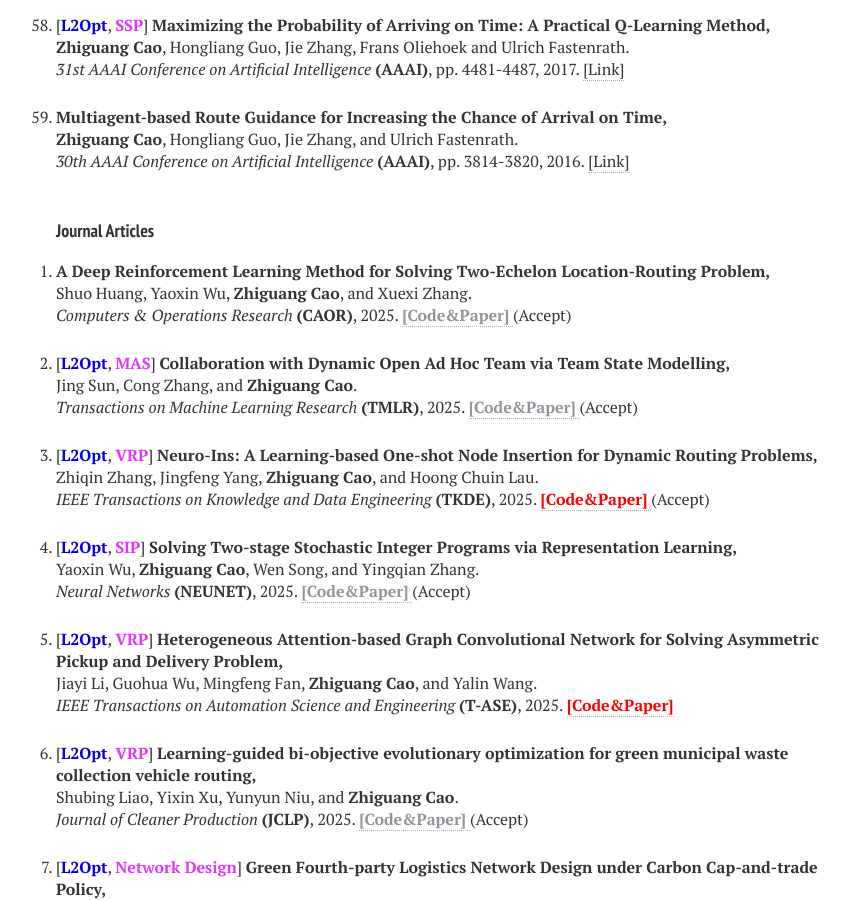
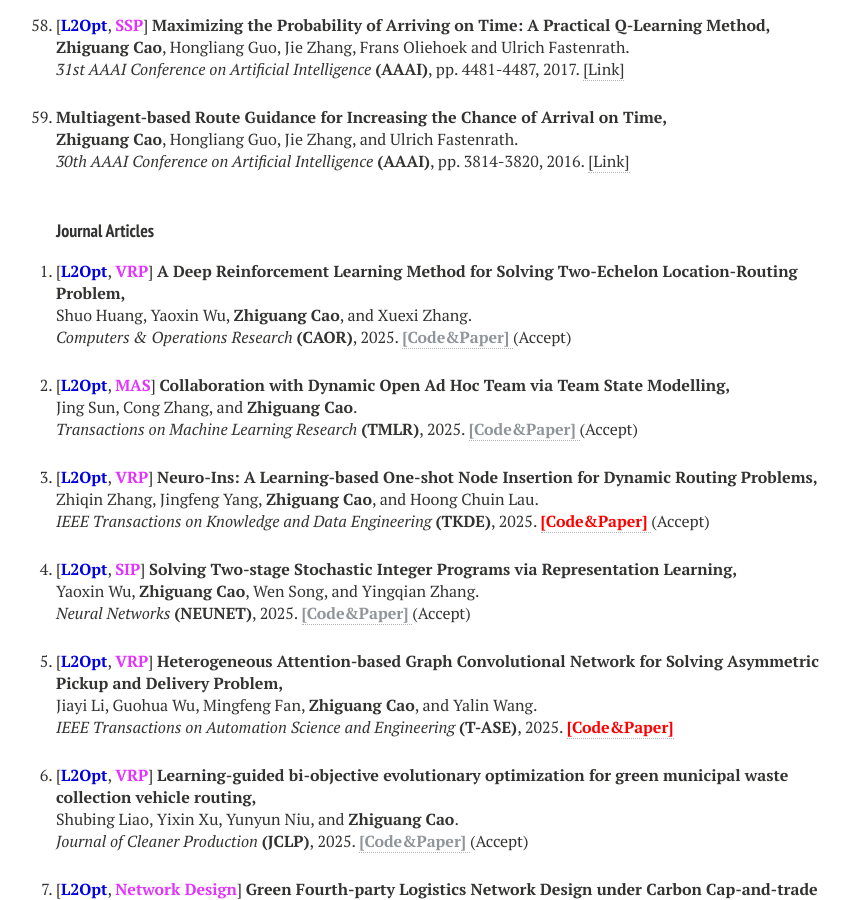
Before and after one commit to zhiguangcaosg/zhiguangcaosg.github.io, a Jekyll site: the page built from publications.md, in a window 1280 px wide and 900 px high, scrolled down 5911 px. Shown: the whole window, without its empty margins (264-1114 px from the left). Built offline with Jekyll 4.4.1, drawn with Linux system fonts in a browser that asks for light colours; nearby versions of some CDN libraries.

Commit message:
Update publications.html

```diff
--- a/_layouts/publications.html
+++ b/_layouts/publications.html
@@ -642,7 +642,7 @@ div.bibtex pre { font-size: 75%; overflow: auto;  width: 100%; padding: 0em 0em;
 
 <li>
 <p>
-<b>A Deep Reinforcement Learning Method for Solving Two-Echelon Location-Routing Problem,</b>
+[<font color="#0000E3"><b>L2Opt</b></font>, <font color="#E333FF"><b>VRP</b></font>] <b>A Deep Reinforcement Learning Method for Solving Two-Echelon Location-Routing Problem,</b>
 <br>Shuo Huang, Yaoxin Wu, <b>Zhiguang Cao</b>, and Xuexi Zhang.<br>
 <i>Computers & Operations Research</i> <b>(CAOR)</b>, 2025. <a href="https://zhiguangcaosg.github.io/publications/"> <font color="#8F959A"><b>[Code&Paper]</b> </font></a> (Accept)
 </p>
```
